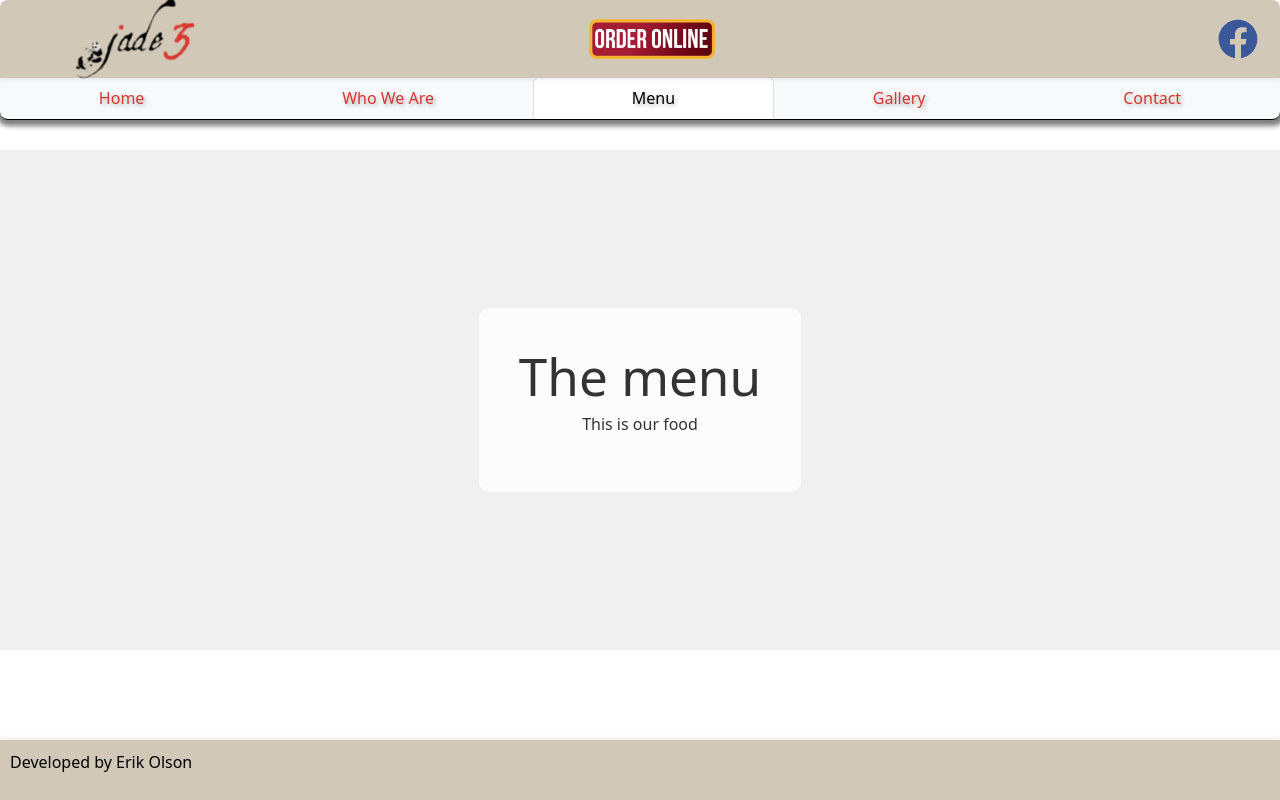
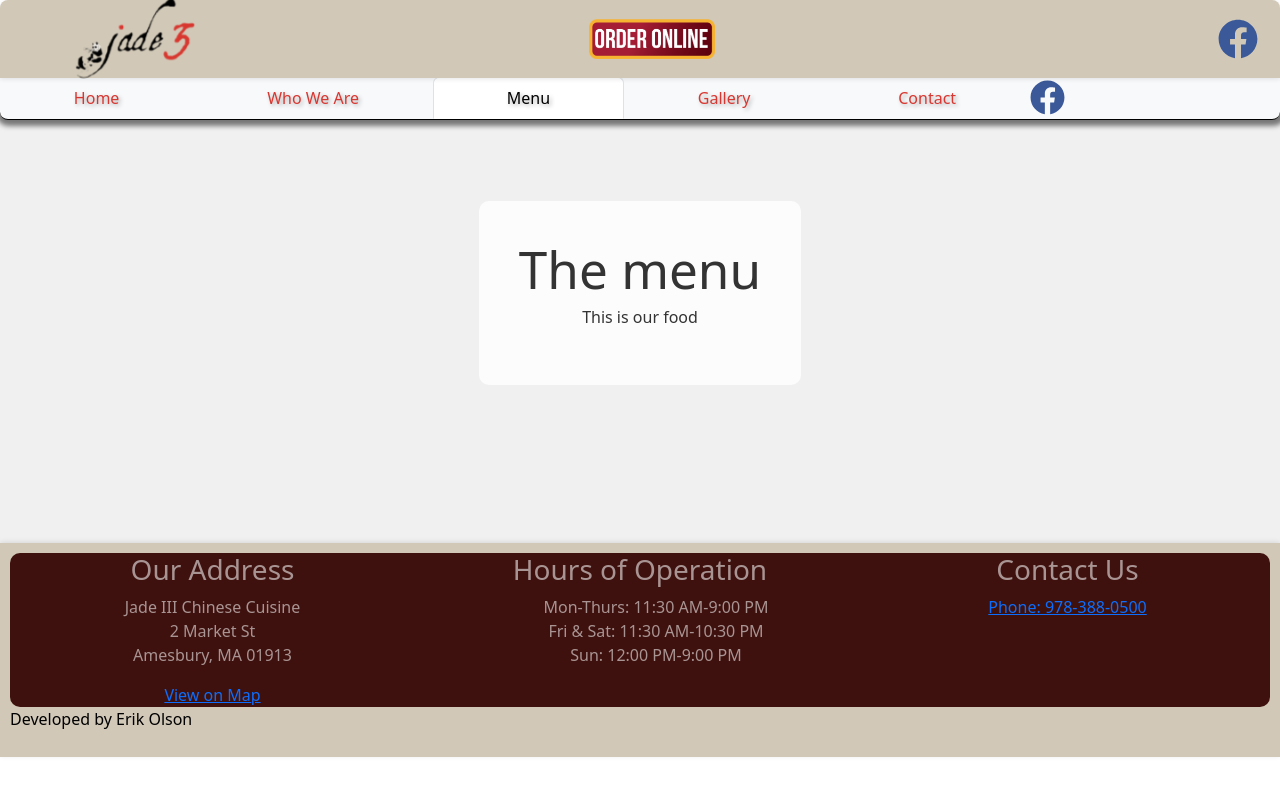
Before and after one commit to ErikAmerico/Jade3, a React (Vite) app: page /Menu in a window 1280 px wide. Built offline with nearby package versions, Linux system fonts and the light colour scheme.

Commit message:
added contact info to top of footer, moved facebook logo to navbar on smaller screens

```diff
--- a/src/components/Footer/Foot.css
+++ b/src/components/Footer/Foot.css
@@ -19,9 +19,19 @@
     width: 100%;
     background-color: #D1C8B7;
     box-shadow: 0px -1px 5px rgba(0, 0, 0, 0.1); /* Negative value for the shadow to appear at the top */
-    position: fixed; /* Fixed positioning to stick at the bottom */
+    position: relative; /* Fixed positioning to stick at the bottom */
     bottom: 0;
     left: 0;
+  }
+
+  .footer-top {
+    background-color: #3e110e;
+    color: rgba(255, 255, 255, 0.551);
+    border-radius: 10px;
+  }
+
+  ul {
+    list-style: none;
   }
 
   .footer-content {
@@ -30,10 +40,10 @@
     align-items: center;
   }
 
-  .social-icons {
+  /* .social-icons {
     display: flex;
     align-items: center;
-  }
+  } */
 
   #erikfooterlink {
     color: black;
--- a/src/components/Footer/Footer.jsx
+++ b/src/components/Footer/Footer.jsx
@@ -13,17 +13,56 @@
 // }
 
 import './Foot.css';
-import { FaFacebook } from 'react-icons/fa';
-import { IconContext } from 'react-icons';
+// import { FaFacebook } from 'react-icons/fa';
+// import { IconContext } from 'react-icons';
+import { Container, Row, Col } from 'react-bootstrap';
 
 export default function Footer() {
   return (
     <footer className="footer">
+
+      <div className="footer-top">
+        <div className="container">
+          <div className='row'>
+
+
+          <div className='footer-adress text-center col-lg-3 col-md-3 col-sm-12 col-xs-12'>
+            <h3>Our Address</h3>
+            <p>
+              Jade III Chinese Cuisine
+              <br />
+              2 Market St
+              <br />
+              Amesbury, MA 01913
+            </p>
+            <a href="https://www.google.com/maps/place/2+Market+St,+Amesbury,+MA">View on Map</a>
+          </div>
+
+          <div className="footer-hours text-center col-lg-6 col-md-6 col-sm-12 col-xs-12">
+            <h3>Hours of Operation</h3>
+            <ul>
+              <li>Mon-Thurs: 11:30 AM-9:00 PM</li>
+              <li>Fri & Sat: 11:30 AM-10:30 PM</li>
+              <li>Sun: 12:00 PM-9:00 PM</li>
+            </ul>
+          </div>
+
+          <div className="footer-adress text-center col-lg-3 col-md-3 col-sm-12 col-xs-12">
+            <h3 className='footer-contact'>Contact Us</h3>
+            <p>
+              <a href="tel:978-388-0500">Phone: 978-388-0500</a>
+            </p>
+          </div>
+
+          </div>
+        </div>
+      </div>
+
       <div className="footer-content">
         <a href="https://eriksportoflio.netlify.app/" target="_blank" rel="noopener noreferrer" id='erikfooterlink'>
           <p xs={6}>Developed by Erik Olson</p>
         </a>
-        <div className="social-icons" xs={6} id='facebook-columnFooter'>
+        {/* <div className="social-icons" xs={6} id='facebook-columnFooter'>
           <a
             href="https://www.facebook.com/jade3amesbury3"
             target="_blank"
@@ -33,7 +72,7 @@ export default function Footer() {
               <FaFacebook style={{ color: '#3b5998' }} />
             </IconContext.Provider>
           </a>
-        </div>
+        </div> */}
       </div>
     </footer>
   );
--- a/src/components/Home/Home.css
+++ b/src/components/Home/Home.css
@@ -42,7 +42,7 @@
     top: 0;
     left: 0;
     width: 100%;
-    height: 100px; /* Adjust this value for the desired shadow height */
+    height: 80px;
     background: linear-gradient(to bottom, rgba(0, 0, 0, 0.6) 0%, rgba(0, 0, 0, 0) 100%);
-    z-index: 10000; /* Place the shadow behind the content */
+    z-index: 10000;
   }
--- a/src/components/Home/Home.jsx
+++ b/src/components/Home/Home.jsx
@@ -37,9 +37,6 @@ export default function Home() {
           </div>
         </Parallax>
 
-
-
-
       </div>
     );
   }
--- a/src/components/NavFolder/Nav.css
+++ b/src/components/NavFolder/Nav.css
@@ -78,6 +78,15 @@
     box-shadow: none;
 }
 
+#facebook-columnNav {
+  width: 30%;
+  height: 30%;
+}
+
+#facebook-columnNav .icon {
+  font-size: 35px;
+}
+
 
 
 @media (max-width: 768px) {
--- a/src/components/NavFolder/Navigation.jsx
+++ b/src/components/NavFolder/Navigation.jsx
@@ -3,6 +3,9 @@ import { useState, useEffect, useRef } from 'react';
 import { Link, useLocation } from 'react-router-dom';
 import { Navbar, Nav } from 'react-bootstrap';
 import './Nav.css';
+
+import { FaFacebook } from 'react-icons/fa';
+import { IconContext } from 'react-icons';
 
 function Navigation() {
   const currentPage = useLocation().pathname;
@@ -80,6 +83,19 @@ function Navigation() {
           </Nav.Link>
         </Nav>
       </Navbar.Collapse>
+
+      <div className="social-icons" xs={6} id='facebook-columnNav'>
+          <a
+            href="https://www.facebook.com/jade3amesbury3"
+            target="_blank"
+            rel="noopener noreferrer"
+          >
+            <IconContext.Provider value={{ className: 'icon' }}>
+              <FaFacebook style={{ color: '#3b5998' }} />
+            </IconContext.Provider>
+          </a>
+        </div>
+
     </Navbar>
   );
 }
```
